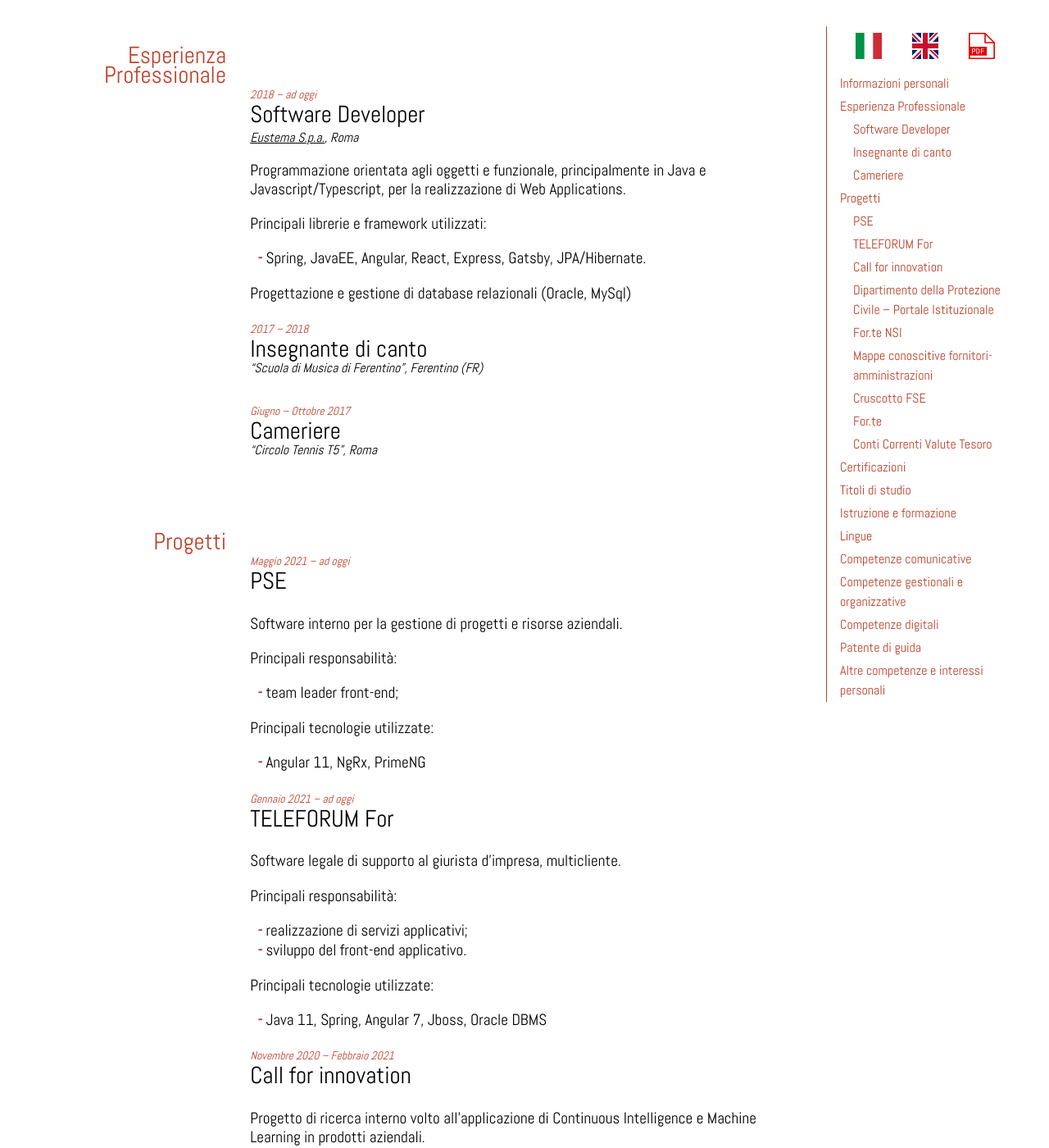
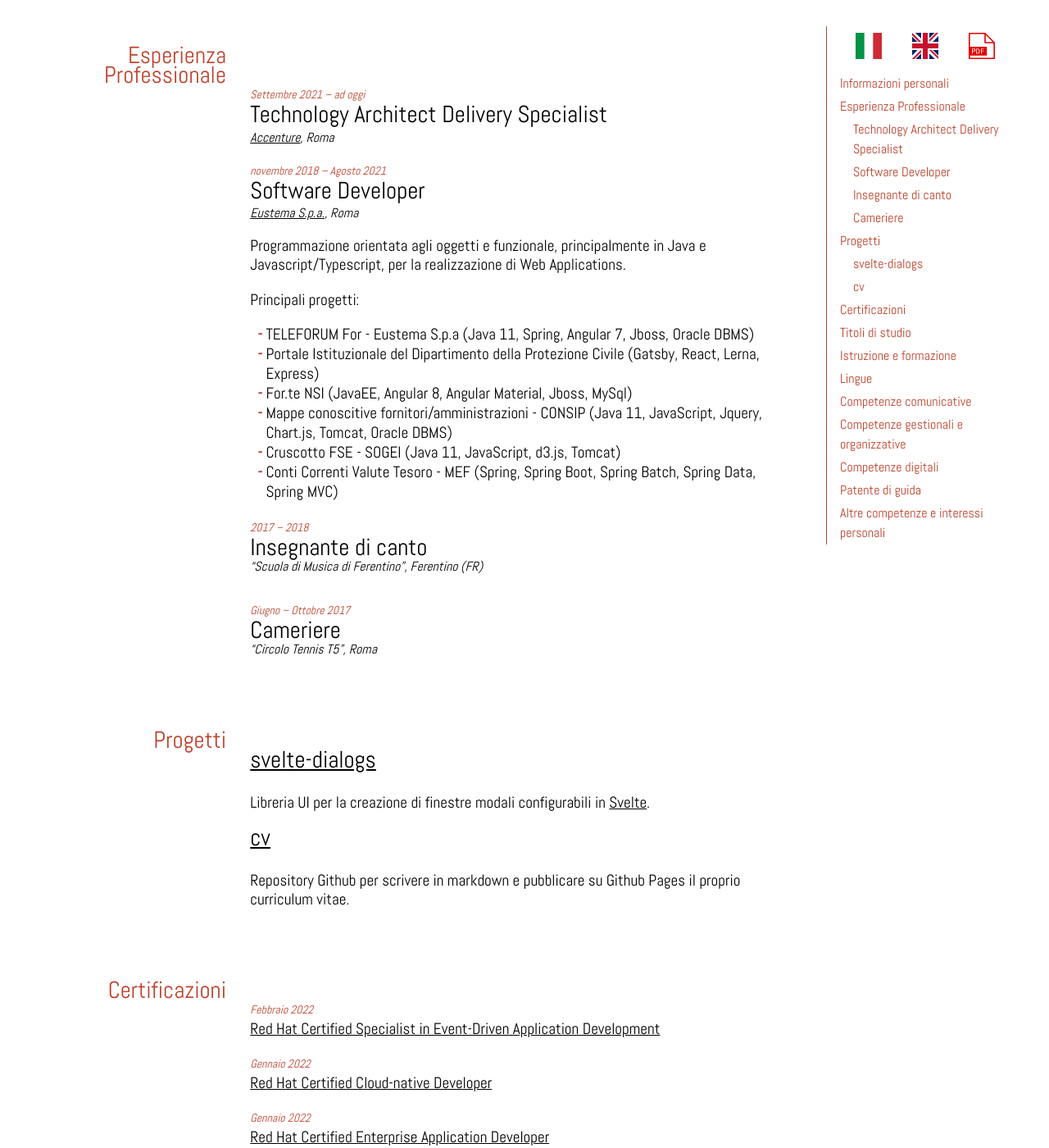
Before and after one commit to melaniatagliavini/cv, a Jekyll site: the page built from it/index.md, in a window 1280 px wide and 1400 px high, scrolled down 798 px. Shown: the whole window at 82% size. Built offline with Jekyll 4.4.1, drawn with Linux system fonts in a browser that asks for light colours; the table of contents is made by our own code; some of the changed text lies outside the part shown.

Commit message:
passaggio accenture

```diff
--- a/en/index.md
+++ b/en/index.md
@@ -25,21 +25,32 @@
 
 ## Professional Experiences
 
-{:surtitle="2018 – today"}
+{:surtitle="September 2021 – today"}
+
+### Technology Architect Delivery Specialist
+
+{:.subtitle}
+[Accenture](https://www.accenture.com/){:target='\_blank'}, Rome
+
+{:surtitle="November 2018 – August 2021"}
 
 ### Software Developer
 
 {:.subtitle}
-[Eustema S.p.a.](http://www.eustema.it){:target='\_blank'}, Roma
+[Eustema S.p.a.](http://www.eustema.it){:target='\_blank'}, Rome
 
 Functional and Object Oriented Programming, using Java and Javascript/Typescript mostly, for Web Applications.
 
-Main libraries and frameworks:
+Main projects:
 
-- Spring, JavaEE, Angular, React, Express, Gatsby, JPA/Hibernate.
-  ^
+- TELEFORUM For - Eustema S.p.a (Java 11, Spring, Angular 7, Jboss, Oracle DBMS)
+- Portale Istituzionale del Dipartimento della Protezione Civile (Gatsby, React, Lerna, Express)
+- For.te NSI (JavaEE, Angular 8, Angular Material, Jboss, MySql)
+- Mappe conoscitive fornitori/amministrazioni - CONSIP (Java 11, JavaScript, Jquery, Chart.js, Tomcat, Oracle DBMS)
+- Cruscotto FSE - SOGEI (Java 11, JavaScript, d3.js, Tomcat)
+- Conti Correnti Valute Tesoro - MEF (Spring, Spring Boot, Spring Batch, Spring Data, Spring MVC)
 
-Relational databases design and mantainence (Oracle, MySql)
+{:.page-break}
 
 {:surtitle="2017 – 2018" subtitle='“Scuola di Musica di Ferentino”, Ferentino (FR)'}
 
@@ -49,154 +60,15 @@
 
 ### Waiter
 
-{:.page-break}
-
 ## Projects
 
-{:surtitle="May 2021 – today"}
+### [svelte-dialogs](https://github.com/bibizio/svelte-dialogs){:target='\_blank'}
 
-### PSE
+UI library written in svelte for creating configurable modals in [Svelte](https://svelte.dev/){:target='\_blank'}.
 
-Projects and resources management software.
+### [cv](https://github.com/bibizio/cv){:target='\_blank'}
 
-Main responsabilities:
-
-- front-end team leader;
-
-Main technologies involved:
-
-- Angular 11, NgRx, PrimeNG
-  ^
-
-{:surtitle="Jenuary 2021 – today"}
-
-### TELEFORUM For
-
-Legal Tech software aimed to help lawyers in enterprise companies, multitenant.
-
-Main responsabilities:
-
-- implementing application services;
-- implementing application front-end;
-
-Main technologies involved:
-
-- Java 11, Spring, Angular 7, Jboss, Oracle DBMS
-  ^
-
-{:surtitle="November 2020 – February 2021"}
-
-### Call for innovation
-
-Research project aimed at the integration of Continuous Intelligence and Machine Learning in company's prosucts.
-
-Main responsabilities:
-
-- designing and implementing a POC.
-  ^
-
-Main technologies involved:
-
-- Python 3, Flask, numPy, pandas, scikit-learn, Angular 11.
-  ^
-
-{:surtitle="July 2020 – October 2020"}
-
-### Dipartimento della Protezione Civile – Portale Istituzionale
-
-Department of Civil Protection Web Portal
-
-Main responsabilities:
-
-- implementing portal management services;
-- designing and early implementation of the portal front-end;
-
-Main technologies involved:
-
-- Gatsby, Lerna, Express
-  ^
-
-{:surtitle="March 2019 – December 2020" .page-break}
-
-### For.te NSI
-
-Web application for the management of training plans of the terziary job training fund For.te.
-
-Main responsabilities:
-
-- implementing application services;
-- implementing application front-end;
-
-Main technologies involved:
-
-- Java 11, framework aziendale EAEAM (Java EE), Angular 8, Angular Material, Jboss, MySql
-  ^
-
-{:surtitle="May 2019 – February 2020"}
-
-### Mappe conoscitive fornitori-amministrazioni
-
-Informational maps for CONSIP.
-
-Main responsabilities:
-
-- implementing portal additional maps;
-  ^
-
-Main technologies involved:
-
-- Java 11, JavaScript, Jquery, Chart.js, Tomcat, Oracle DBMS
-  ^
-
-{:surtitle="April - May 2019"}
-
-### Cruscotto FSE
-
-Informational dashboard for SOGEI.
-
-Main responsabilities:
-
-- makeover of the portal
-  ^
-
-Main technologies involved:
-
-- Java 11, JavaScript , d3.js, Tomcat
-  ^
-
-{:surtitle="Jenuary – March 2019"}
-
-### For.te
-
-Previous web application mantainance for For.te.
-
-Main responsabilities:
-
-- issues handling.
-  ^
-
-Main technologies involved:
-
-- MySQL.
-  ^
-
-{:surtitle="November – December 2018"}
-
-### Conti Correnti Valute Tesoro
-
-Web platform for the Ministry of Economy and Finance
-
-Main responsabilities:
-
-- training on-the-job
-  ^
-
-Main technologies involved:
-
-- Spring, Spring Boot, Spring Web, Spring Data e Spring MVC.
-  ^
-
-{:.page-break}
+Github repository for writing in markdown and publish on Github Pages your curriculum vitae.
 
 ## Certifications
 
@@ -231,6 +103,8 @@
 {:surtitle="June 2020"}
 
 [Scrum Fundamentals Certified](https://www.scrumstudy.com/certification/verify?type=SFC&number=789421){:target='\_blank'}
+
+{:.page-break}
 
 ## Education and qualifications
 
--- a/it/index.md
+++ b/it/index.md
@@ -25,7 +25,14 @@
 
 ## Esperienza Professionale
 
-{:surtitle="2018 – ad oggi"}
+{:surtitle="Settembre 2021 – ad oggi"}
+
+### Technology Architect Delivery Specialist
+
+{:.subtitle}
+[Accenture](https://www.accenture.com/){:target='\_blank'}, Roma
+
+{:surtitle="novembre 2018 – Agosto 2021"}
 
 ### Software Developer
 
@@ -34,12 +41,16 @@
 
 Programmazione orientata agli oggetti e funzionale, principalmente in Java e Javascript/Typescript, per la realizzazione di Web Applications.
 
-Principali librerie e framework utilizzati:
+Principali progetti:
 
-- Spring, JavaEE, Angular, React, Express, Gatsby, JPA/Hibernate.
-  ^
+- TELEFORUM For - Eustema S.p.a (Java 11, Spring, Angular 7, Jboss, Oracle DBMS)
+- Portale Istituzionale del Dipartimento della Protezione Civile (Gatsby, React, Lerna, Express)
+- For.te NSI (JavaEE, Angular 8, Angular Material, Jboss, MySql)
+- Mappe conoscitive fornitori/amministrazioni - CONSIP (Java 11, JavaScript, Jquery, Chart.js, Tomcat, Oracle DBMS)
+- Cruscotto FSE - SOGEI (Java 11, JavaScript, d3.js, Tomcat)
+- Conti Correnti Valute Tesoro - MEF (Spring, Spring Boot, Spring Batch, Spring Data, Spring MVC)
 
-Progettazione e gestione di database relazionali (Oracle, MySql)
+{:.page-break}
 
 {:surtitle="2017 – 2018" subtitle='“Scuola di Musica di Ferentino”, Ferentino (FR)'}
 
@@ -49,154 +60,15 @@
 
 ### Cameriere
 
-{:.page-break}
-
 ## Progetti
 
-{:surtitle="Maggio 2021 – ad oggi"}
+### [svelte-dialogs](https://github.com/bibizio/svelte-dialogs){:target='\_blank'}
 
-### PSE
+Libreria UI per la creazione di finestre modali configurabili in [Svelte](https://svelte.dev/){:target='\_blank'}.
 
-Software interno per la gestione di progetti e risorse aziendali.
+### [cv](https://github.com/bibizio/cv){:target='\_blank'}
 
-Principali responsabilità:
-
-- team leader front-end;
-
-Principali tecnologie utilizzate:
-
-- Angular 11, NgRx, PrimeNG
-  ^
-
-{:surtitle="Gennaio 2021 – ad oggi"}
-
-### TELEFORUM For
-
-Software legale di supporto al giurista d’impresa, multicliente.
-
-Principali responsabilità:
-
-- realizzazione di servizi applicativi;
-- sviluppo del front-end applicativo.
-
-Principali tecnologie utilizzate:
-
-- Java 11, Spring, Angular 7, Jboss, Oracle DBMS
-  ^
-
-{:surtitle="Novembre 2020 – Febbraio 2021"}
-
-### Call for innovation
-
-Progetto di ricerca interno volto all’applicazione di Continuous Intelligence e Machine Learning in prodotti aziendali.
-
-Principali responsabilità:
-
-- realizzazione completa di una poc composta da applicativo e dashboard.
-  ^
-
-Principali tecnologie utilizzate:
-
-- Python 3, Flask, numPy, pandas, scikit-learn, Angular 11.
-  ^
-
-{:surtitle="Luglio 2020 – Ottobre 2020"}
-
-### Dipartimento della Protezione Civile – Portale Istituzionale
-
-Portale istituzionale della protezione civile.
-
-Principali responsabilità:
-
-- realizzazione di servizi di gestione del portale;
-- progettazione e realizzazione iniziale del front-end.
-
-Principali tecnologie utilizzate:
-
-- Gatsby, Lerna, Express
-  ^
-
-{:surtitle="Marzo 2019 – Dicembre 2020" .page-break}
-
-### For.te NSI
-
-Web application per la gestione degli avvisi e dei progetti formativi commissionata dall’omonimo fondo.
-
-Principali responsabilità:
-
-- realizzazione di servizi applicativi;
-- sviluppo del front-end applicativo.
-
-Principali tecnologie utilizzate:
-
-- Java 11, framework aziendale EAEAM (Java EE), Angular 8, Angular Material, Jboss, MySql
-  ^
-
-{:surtitle="Maggio 2019 – Febbraio 2020"}
-
-### Mappe conoscitive fornitori-amministrazioni
-
-Mappe conoscitive del Programma di Razionalizzazione degli acquisti della PA per CONSIP.
-
-Principali responsabilità:
-
-- realizzazione mappe conoscitive aggiuntive del portale
-  ^
-
-Principali tecnologie utilizzate:
-
-- Java 11, JavaScript, Jquery, Chart.js, Tomcat, Oracle DBMS
-  ^
-
-{:surtitle="Aprile - Maggio 2019"}
-
-### Cruscotto FSE
-
-Realizzazione di un cruscotto informativo sul Fascicolo Sanitario Elettronico per SOGEI.
-
-Principali responsabilità:
-
-- rifacimento del progetto su basi pre-esistenti
-  ^
-
-Principali tecnologie utilizzate:
-
-- Java 11, JavaScript , d3.js, Tomcat
-  ^
-
-{:surtitle="Gennaio – Marzo 2019"}
-
-### For.te
-
-Manutenzione della piattaforma esistente dell’omonimo fondo.
-
-Principali responsabilità:
-
-- gestione delle segnalazioni relative alla piattaforma.
-  ^
-
-Principali tecnologie utilizzate:
-
-- MySQL.
-  ^
-
-{:surtitle="Novembre – Dicembre 2018"}
-
-### Conti Correnti Valute Tesoro
-
-Sviluppo della piattaforma Conti Correnti Valute Tesoro per il MEF
-
-Principali responsabilità:
-
-- formazione on-the-job affiancando il gruppo di sviluppo della piattaforma
-  ^
-
-Principali tecnologie utilizzate:
-
-- Spring, Spring Boot, Spring Web, Spring Data e Spring MVC.
-  ^
-
-{:.page-break}
+Repository Github per scrivere in markdown e pubblicare su Github Pages il proprio curriculum vitae.
 
 ## Certificazioni
 
@@ -238,6 +110,8 @@
 
 Maturità Scientifica
 
+{:.page-break}
+
 ## Istruzione e formazione
 
 {:surtitle="2020 – oggi"}
@@ -272,8 +146,6 @@
 
 Francese – A1
 
-{:.page-break}
-
 ## Competenze comunicative
 
 Ottime competenze comunicative acquisite durante la formazione teatrale, vocale e di aiuto capo scout
@@ -292,6 +164,8 @@
 
 Propensione al lavoro di gruppo e alla risoluzione tempestiva dei problemi affinata durante la pluriennale esperienza di scout e come capo squadriglia (team di 7 ragazzi)
 
+{:.page-break}
+
 ## Competenze digitali
 
 Padronanza dei principi della programmazione ad oggetti e funzionale
@@ -320,8 +196,6 @@
 Conoscenza base di software di editing audio (Audacity) e modellazione 3d (Rhinoceros 3D, blender).
 
 Conoscenza dei principi architetturali delle reti per la trasmissione dati, dei principali protocolli di comunicazione, della sicurezza perimetrale.
-
-{:.page-break}
 
 ## Patente di guida
 
```
Also changed, not shown: other parts of en/index.md (+4 -2 lines), other parts of it/index.md (+4 -2 lines).
